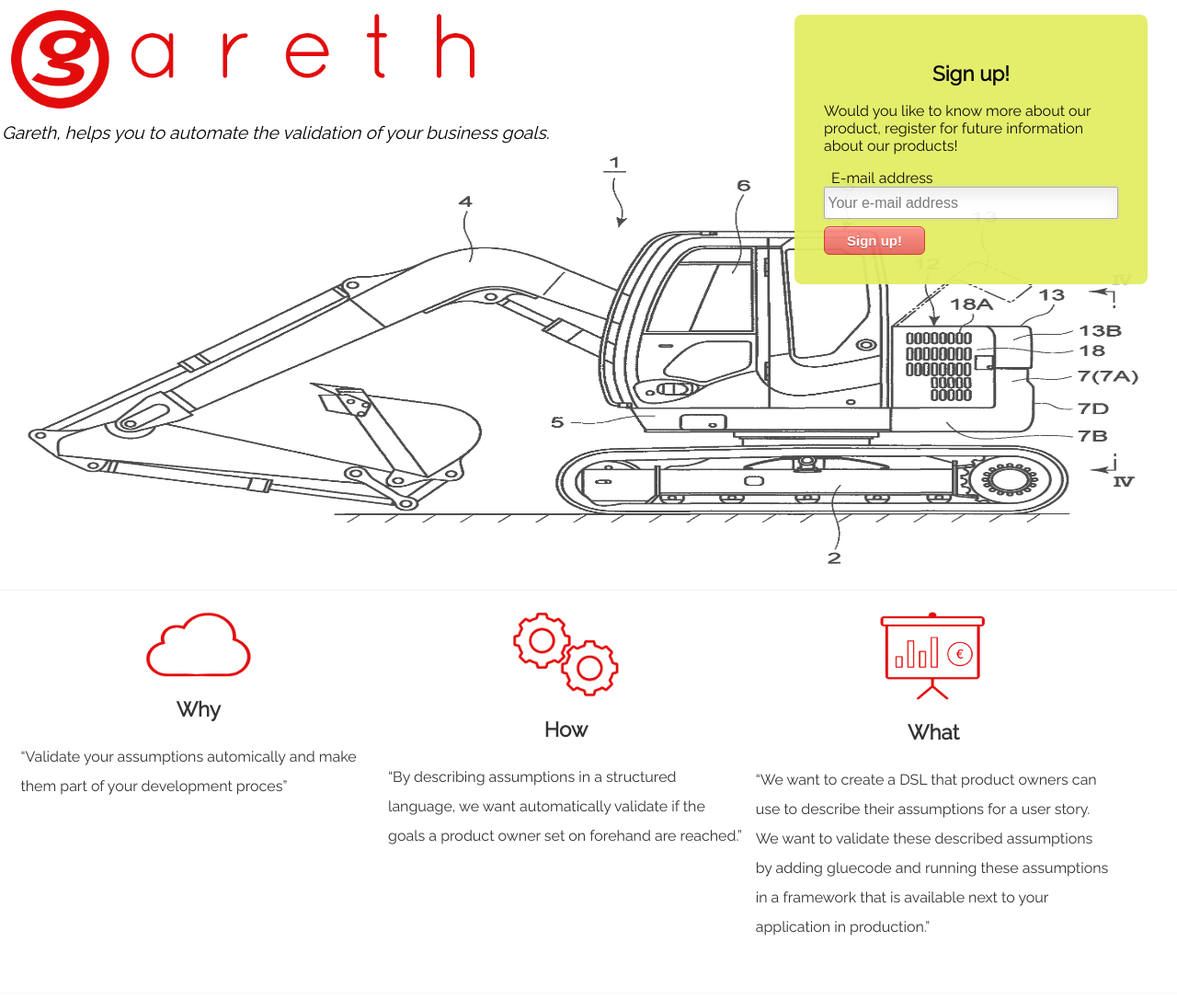
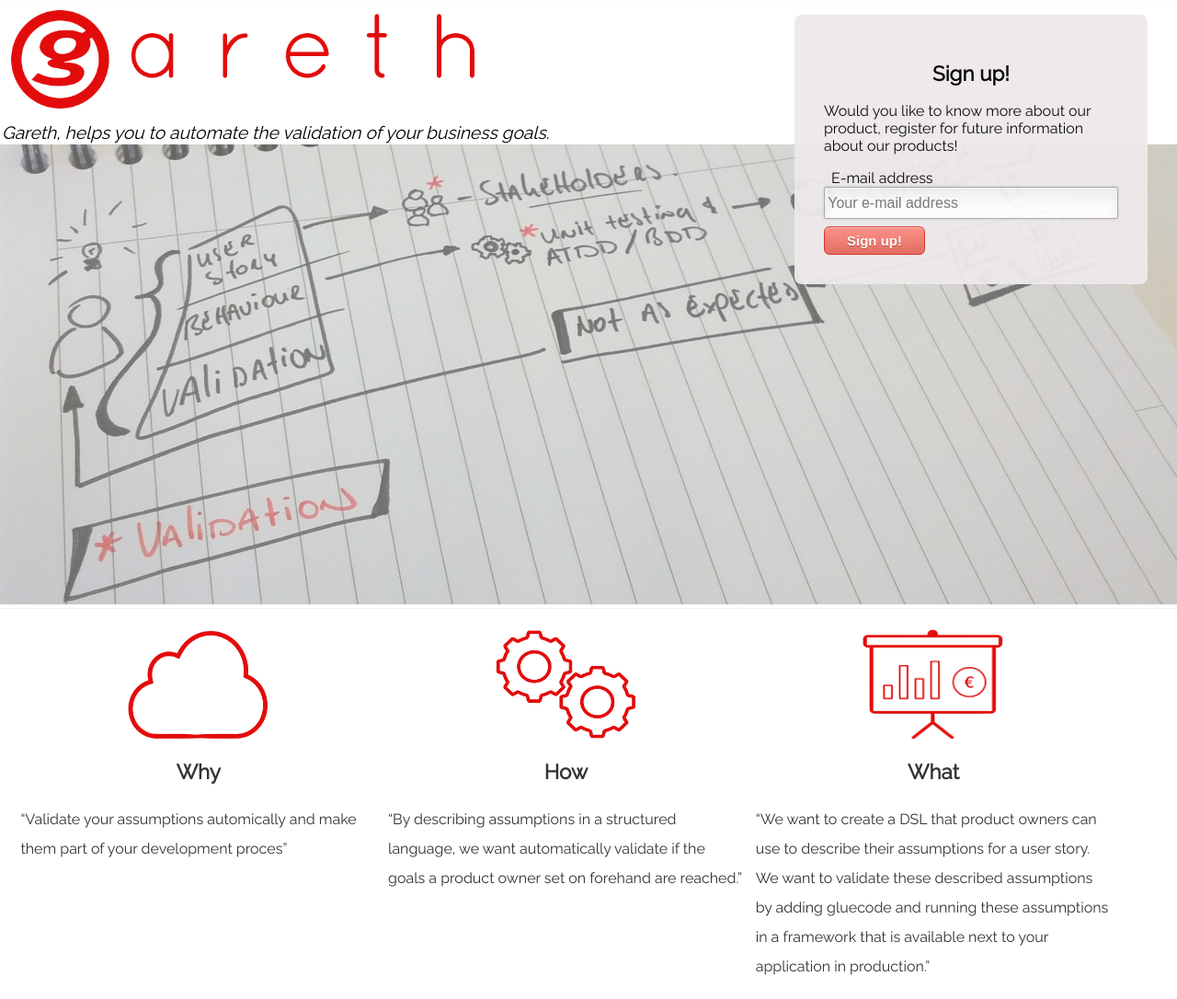
Before and after one commit to craftsmenlabs/gareth-poc, a website: page demo-site/public/index.html in a window 1280 px wide. Shown: the whole page at 92% size. Drawn offline with Linux system fonts and the light colour scheme.

Commit message:
Updated the leader images

```diff
--- a/demo-site/public/css/main.css
+++ b/demo-site/public/css/main.css
@@ -94,7 +94,6 @@
 
 img.leader {
     opacity: 0.7;
-    height: 30em;
 }
 
 section.explained {
@@ -142,13 +141,14 @@
 
 div.lean-part img.lean-image {
     display: block;
-    width: 30%;
+    height: 120px;
+    width: 40%;
     margin-left: auto;
     margin-right: auto;
 }
 
 section.interested {
-    background: #e3ee64;
+    background: #eee9ea;
     position: absolute;
     top: 1em;
     right: 2em;
--- a/demo-site/public/index.html
+++ b/demo-site/public/index.html
@@ -13,7 +13,7 @@
 
     <img src="images/gareth-logo-big.png" class="logo" alt="Gareth Logo"/>
     <p class="subtitle"><em>Gareth, helps you to automate the validation of your business goals.</em></p>
-    <img src="images/explaination.png" title="Idea explained" class="leader"/>
+    <img src="images/gareth-leader.jpg" title="Idea explained" class="leader"/>
 </header>
 
 <section class="explained">
```
Also changed, not shown: demo-site/public/images/explaination.png (deleted), demo-site/public/images/gareth-leader.jpg (added).
